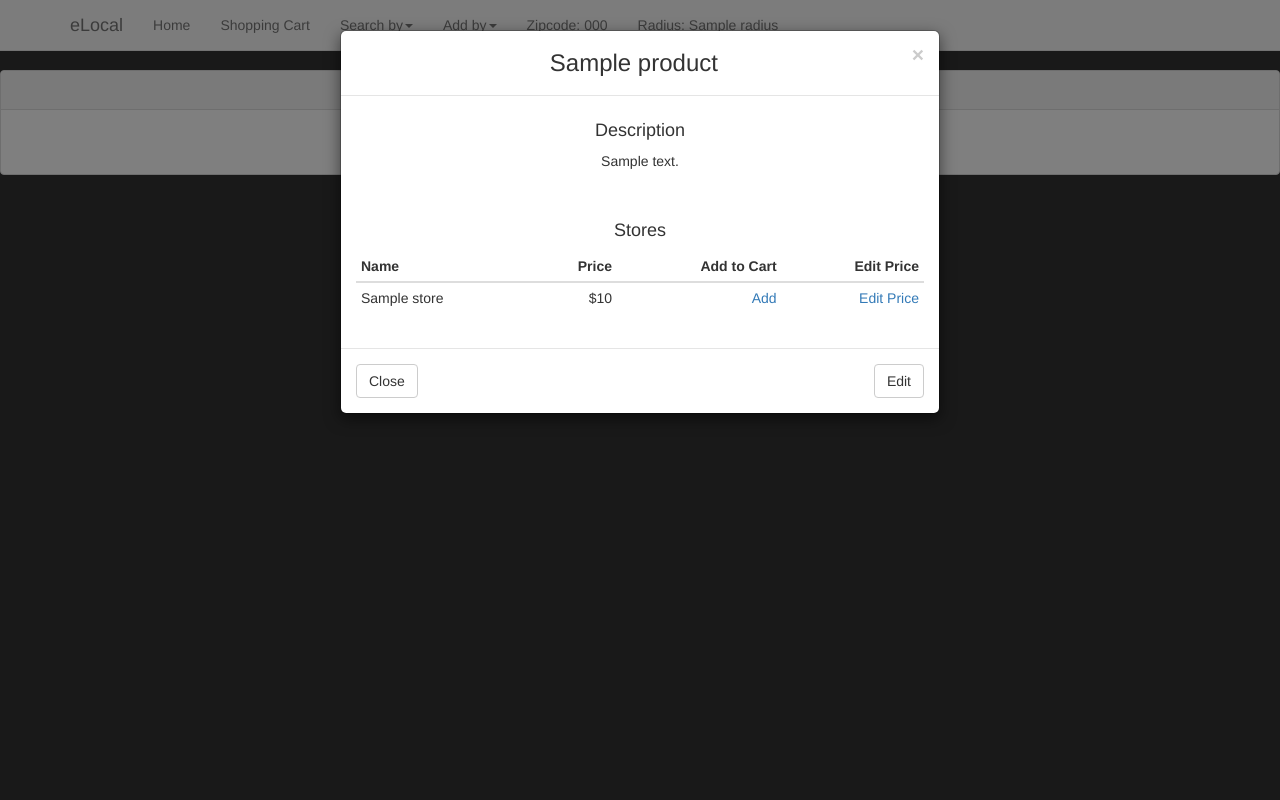
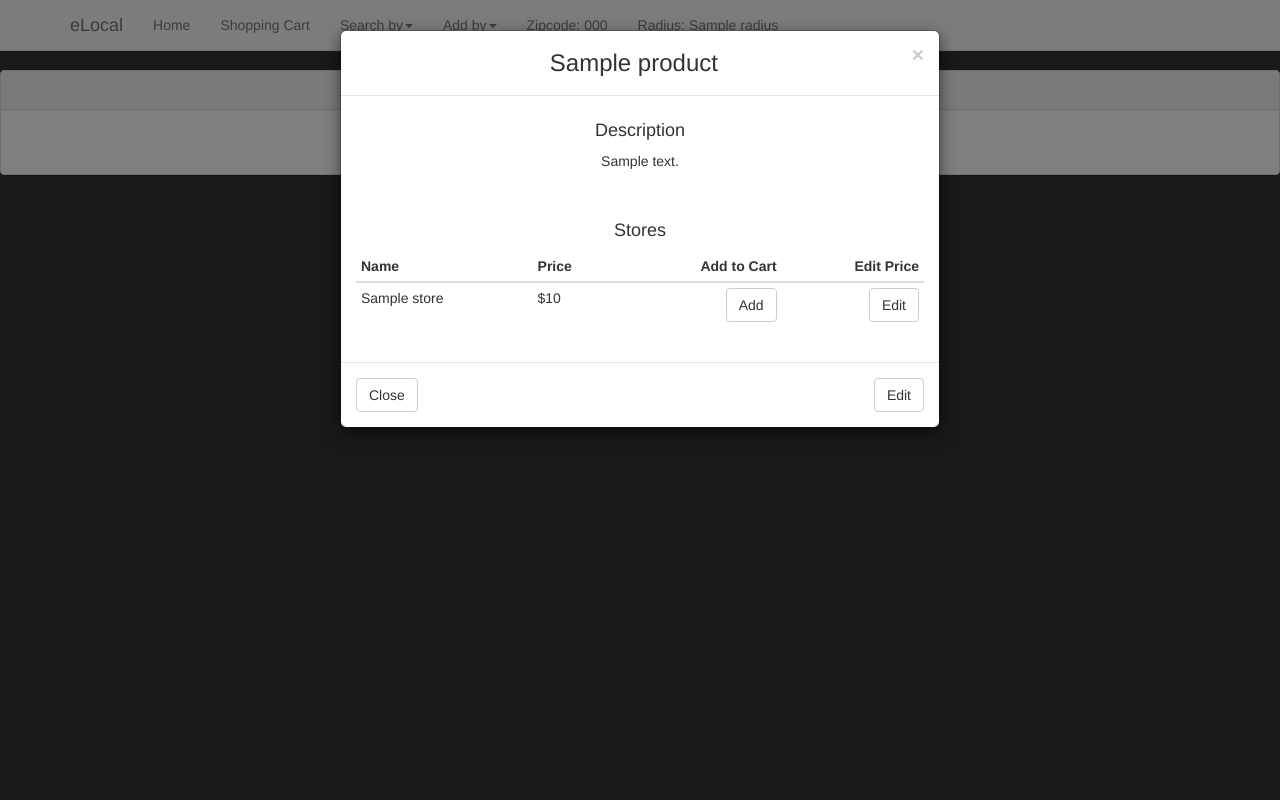
Before and after one commit to jisoohan/eLocal, a Django app: template eLocal_app/templates/eLocal_app/productSearchPage.html in a window 1280 px wide, after a click that opens the changed part. Run offline with Django 3.2, Linux system fonts and the light colour scheme; tables that the repository leaves empty hold one stand-in row (values such as "Sample post"); the template is opened without the code that fills it: values that come from a table or form of the project are taken from there, most other values are stand-ins (such as "Sample title", 1, 10 or a date in 2020); form fields are guessed from the names that the template uses; some libraries are stand-ins or nearby versions.

```diff
--- a/eLocal_app/templates/eLocal_app/productSearchPage.html
+++ b/eLocal_app/templates/eLocal_app/productSearchPage.html
@@ -63,7 +63,7 @@
                         <thead>
                           <tr>
                             <th class="text-left">Name</th>
-                            <th class="text-right">Price</th>
+                            <th class="text-left">Price</th>
                             <th class="text-right">Add to Cart</th>
                             <th class="text-right">Edit Price</th>
                           </tr>
@@ -73,9 +73,9 @@
                             {% for store in product.store_list %}
                               <tr>
                                 <td class="text-left">{{store.name}}</td>
-                                <td class="text-right">${{store.price}}</td>
-                                <td class="text-right"><a href="{% url 'eLocal_app.views.addCart' product.id store.id %}">Add</a></td>
-                                <td class="text-right"><a href="" data-toggle="modal" data-target="#editprice{{product.id}}{{store.id}}">Edit Price</a></td>
+                                <td class="text-left">${{store.price}}</td>
+                                <td class="text-right"><a href="{% url 'eLocal_app.views.addCart' product.id store.id %}" class="btn btn-default">Add</a></td>
+                                <td class="text-right"><a href="" data-toggle="modal" data-target="#editprice{{product.id}}{{store.id}}" class="btn btn-default">Edit</a></td>
                               </tr>
                             {% endfor %}
                           {% endif %}
--- a/eLocal_proj/urls.py
+++ b/eLocal_proj/urls.py
@@ -11,6 +11,7 @@ urlpatterns = [
     url(r'^stores', views.storeSearchPage),
     url(r'^products/update/product=(?P<product_id>\d+)', views.updateProduct),
     url(r'^products/search', views.searchProduct),
+    url(r'^products/delete/product=(?P<product_id>\d+)&store=(?P<store_id>\d+)', views.deleteProduct),
     url(r'^products/add', views.addProduct),
     url(r'^products', views.productSearchPage),
     url(r'^price/update/product=(?P<product_id>\d+)&store=(?P<store_id>\d+)', views.updatePrice),
```
Also changed, not shown: eLocal_app/templates/eLocal_app/storeSearchPage.html (+6 -4 lines), eLocal_app/utils.py (+8 -0 lines), eLocal_app/views.py (+11 -3 lines).
